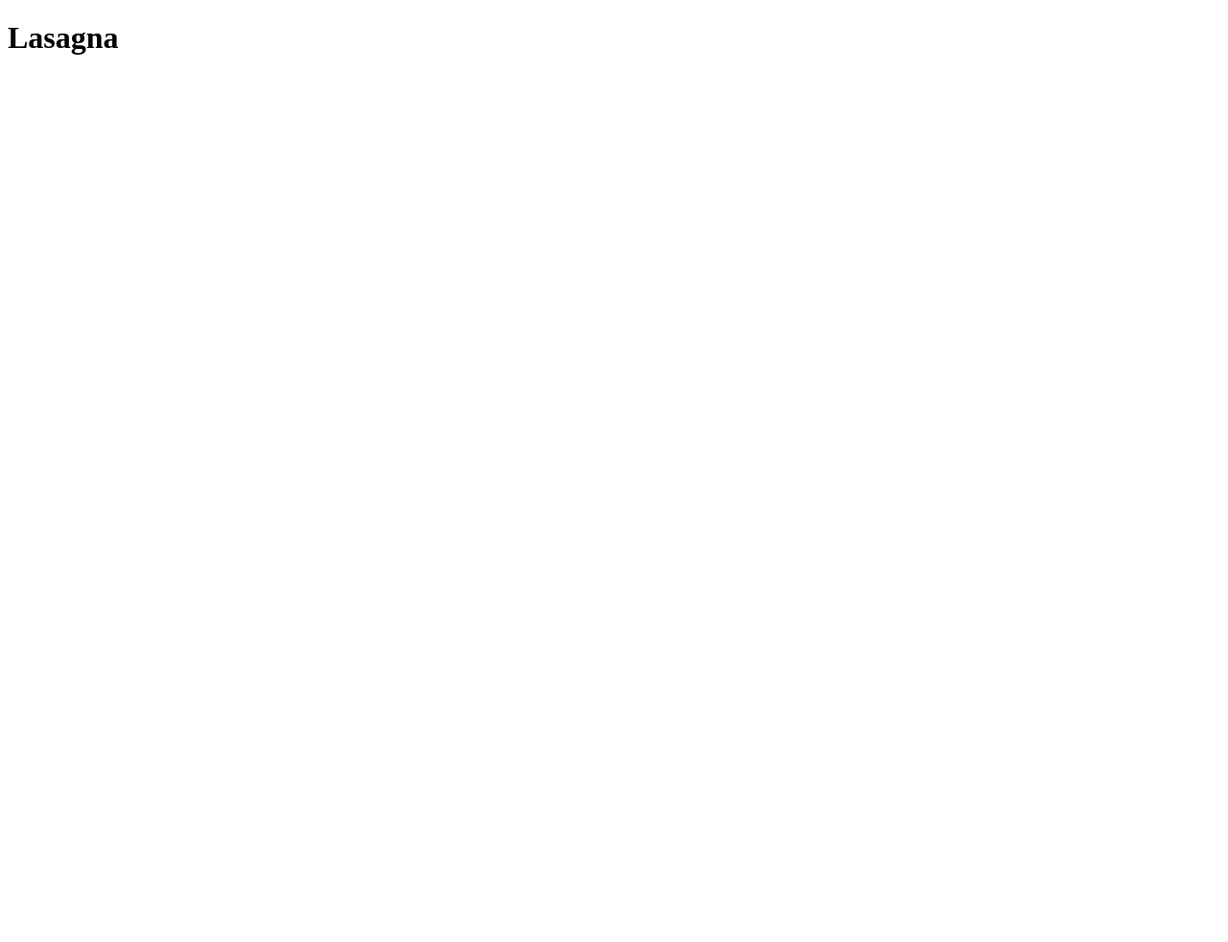
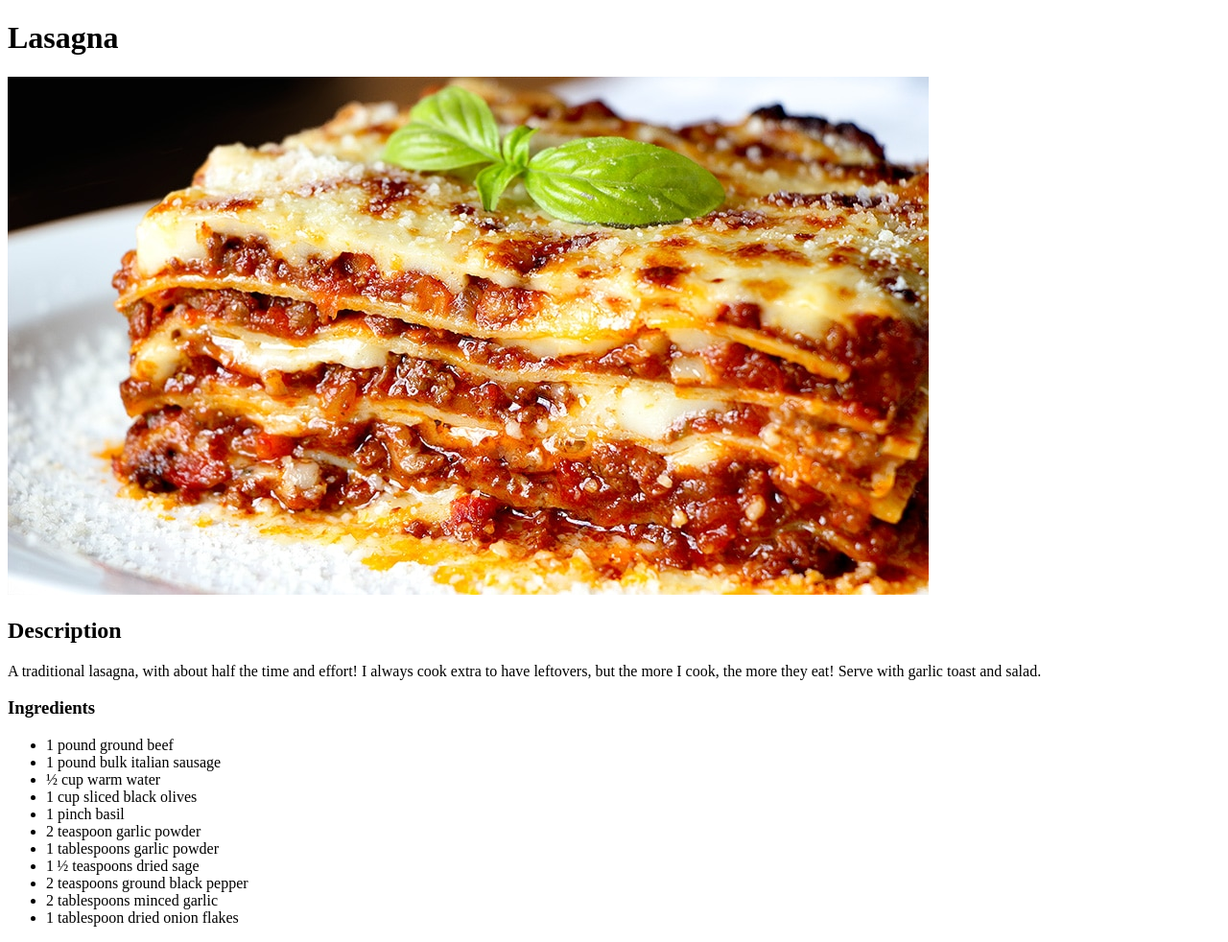
Before and after one commit to Smoke343/Odin-recipes, a plain HTML site: page recipes/lasagna.html in a window 1280 px wide. Shown: the whole page at 96% size. Before the commit the page ends 800 px from the top, so only its background shows below. Drawn offline with Linux system fonts and the light colour scheme.

Commit message:
Add image to the first recipe
followed directions on project added first image to the lasagna recipe and first unorderd listo (ingridients)

```diff
--- a/recipes/lasagna.html
+++ b/recipes/lasagna.html
@@ -7,6 +7,30 @@
     <body>
         <h1>Lasagna</h1>
 
+        <img src="../images/lasagna.jpg">
+
+        <h2>Description</h2>
+
+        <p>A traditional lasagna, with about half the time and effort!
+             I always cook extra to have leftovers, but the more I cook,
+              the more they eat! Serve with garlic toast and salad.</p>
+
+              <h3>Ingredients</h3>
+
+              <ul>
+                <li>1 pound ground beef</li>
+                <li>1 pound bulk italian sausage</li>
+                <li>½ cup warm water</li>
+                <li>1 cup sliced black olives</li>
+                <li>1 pinch basil</li>
+                <li>2 teaspoon garlic powder</li>
+                <li>1 tablespoons garlic powder</li>
+                <li>1 ½ teaspoons dried sage</li>
+                <li>2 teaspoons ground black pepper</li>
+                <li>2 tablespoons minced garlic</li>                </li>
+                <li>1 tablespoon dried onion flakes</li>                </li>
+              </ul>
+
 
     </body>
 
```
Also changed, not shown: images/lasagna.jpg (added).
